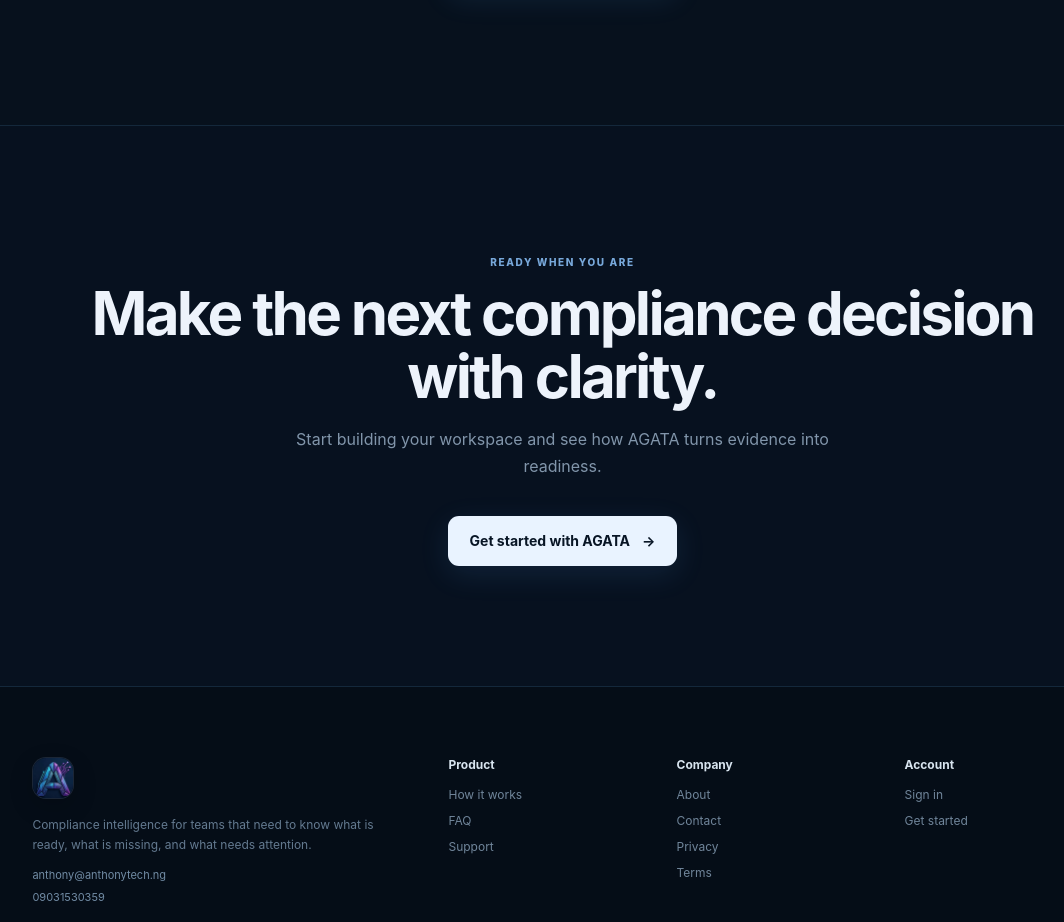
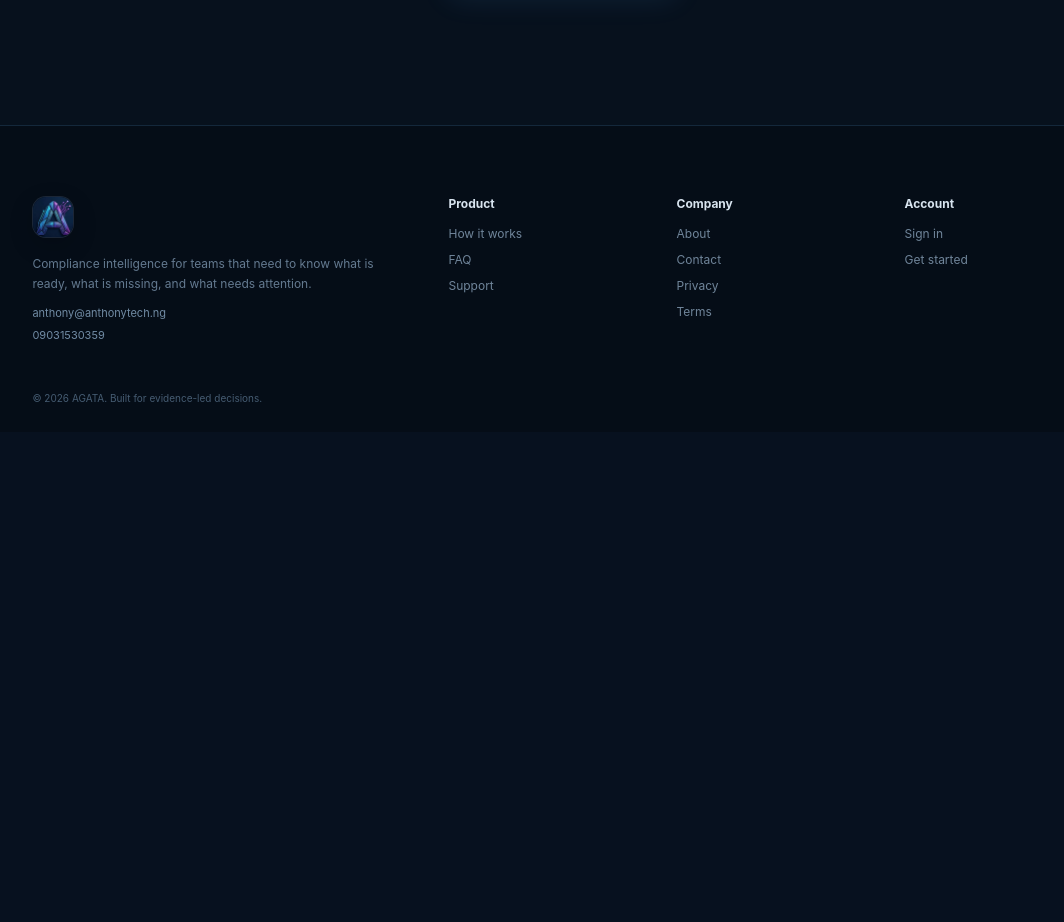
Before and after one commit to Scarlet-Twinz/AGATA, a React (Vite) app in the folder frontend/: page / in a window 1280 px wide. Shown: the part 7160-8082 px from the top of the page, without its empty margins (70-1134 px from the left). After the commit the page ends 7592 px from the top, so only its background shows below. Built offline with nearby package versions, Linux system fonts and the light colour scheme; no server answers.

Commit message:
refactor: keep one focused homepage conversion close

```diff
--- a/frontend/src/pages/HomePage.tsx
+++ b/frontend/src/pages/HomePage.tsx
@@ -120,8 +120,6 @@ export function HomePage() {
       <section className="rumi-section"><div className="rumi-copy"><p className="section-kicker">Meet Rumi</p><h2>Ask the workspace. Understand the answer.</h2><p>Rumi sits on top of AGATA's structured data. It can explain readiness, surface patterns, and help teams understand what needs attention—while the deterministic readiness engine remains the source of truth.</p><Link className="secondary-button" to="/how-it-works">See the workflow <span>→</span></Link></div><div className="rumi-card"><div className="rumi-avatar">R</div><div><small>RUMI · AGATA INTELLIGENCE</small><p>Why isn't Acme Engineering ready for the project?</p><div className="rumi-answer">Acme is missing a valid Safety Certification. Insurance and Tax Clearance are already satisfied.</div></div></div></section>
 
       <section className="enterprise-close"><p className="section-kicker">The next step</p><h2>Make compliance readiness a decision your team can see.</h2><p>AGATA is being built to turn requirements and evidence into a workflow people can understand, review, and act on.</p><Link className="primary-button large" to="/signup">Get started with AGATA <span>→</span></Link></section>
-
-      <section className="cta-section"><p className="section-kicker">Ready when you are</p><h2>Make the next compliance decision with clarity.</h2><p>Start building your workspace and see how AGATA turns evidence into readiness.</p><Link className="primary-button large" to="/signup">Get started with AGATA <span>→</span></Link></section>
     </>
   );
 }
```
